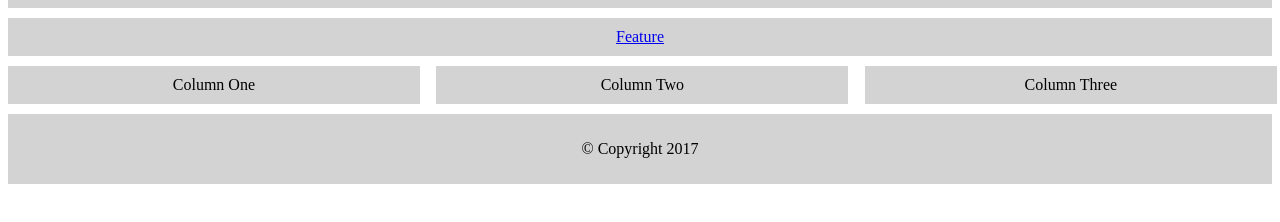
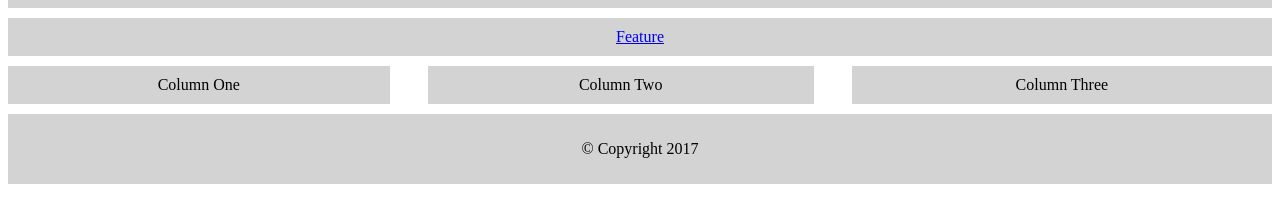
Before and after one commit to lorand024/FTWD-DAY02-CSS, a plain HTML site: page advanced/index.html in a window 1280 px wide. Shown: the part 202-424 px from the top of the page. Drawn offline with Linux system fonts and the light colour scheme.

Commit message:
adds better columns, advanced

```diff
--- a/advanced/index.html
+++ b/advanced/index.html
@@ -28,10 +28,12 @@
 		<a href="#">Feature</a>
 	</div>
 
-	<div class="columns">
-		<div class="column">Column One</div>
-		<div class="column">Column Two</div>
-		<div class="column">Column Three</div>
+	<div class="wrapper">
+		<div class="box">Column One</div>
+		<div class="middle"></div>
+		<div class="box">Column Two</div>
+		<div class="middle"></div>
+		<div class="box">Column Three</div>
 	</div>
 
 
--- a/advanced/style.css
+++ b/advanced/style.css
@@ -20,22 +20,23 @@ header {text-align: center;
 			margin-bottom: 10px;
 			}
 
-.column {width: 31%;
-		text-align: center;
-		padding: 10px;
-		background-color: lightgrey;
-		display: inline-block;
-		margin-right: 1%;
+.wrapper {
+	text-align:center;
+	display: table;
+    width: 100%;
+}
 
+.box {
+	text-align: center;
+	padding: 10px;
+	background-color: lightgrey;
+    display: table-cell;
+}
 
-		 }
-
-.columns {white-space:nowrap;
-			text-align:center;
-
-
-		}
-
+.middle{
+	display: table-cell;
+    width: 3%;
+}
 
 .copyright {background-color:lightgrey;
 			text-align:center;
```
